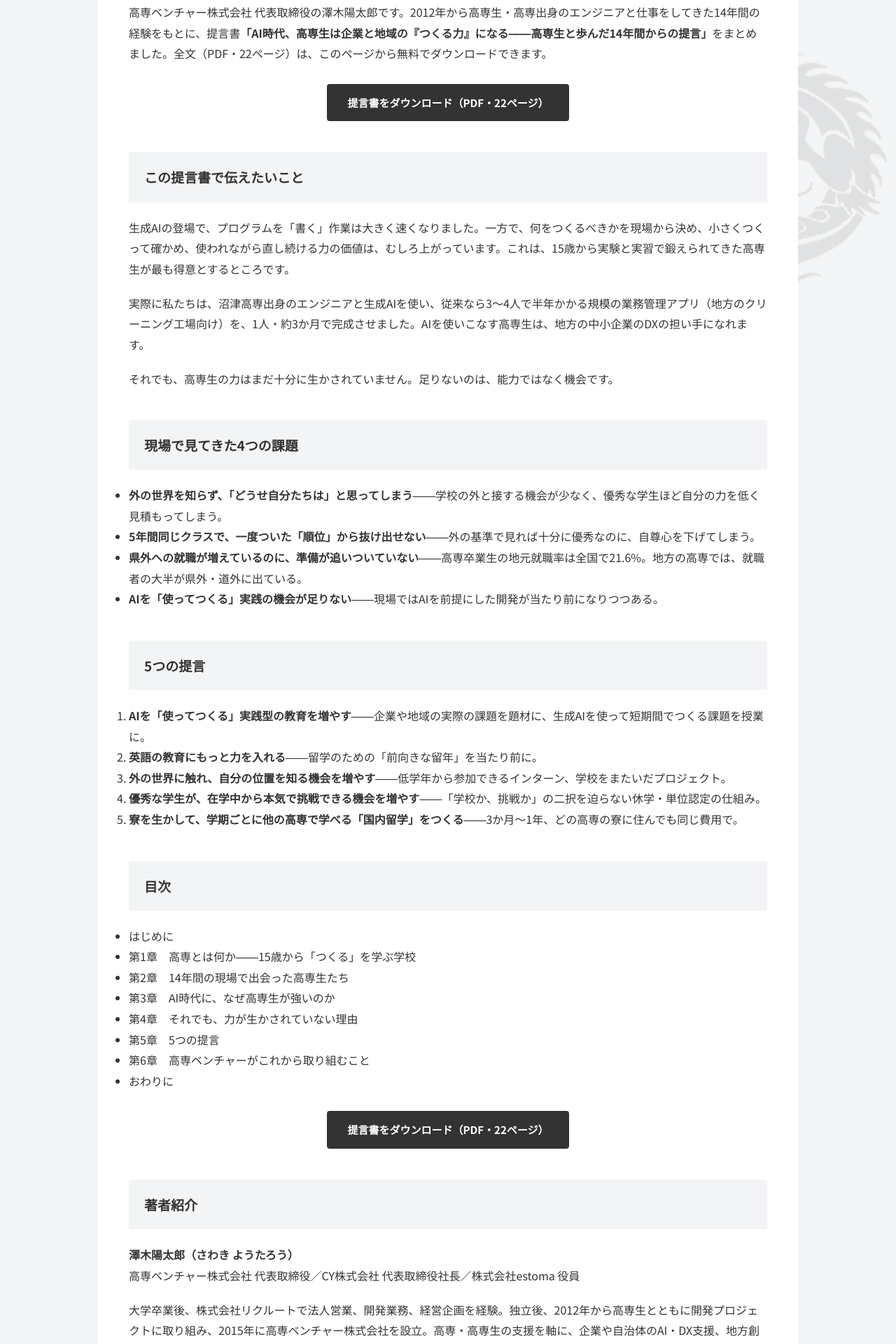
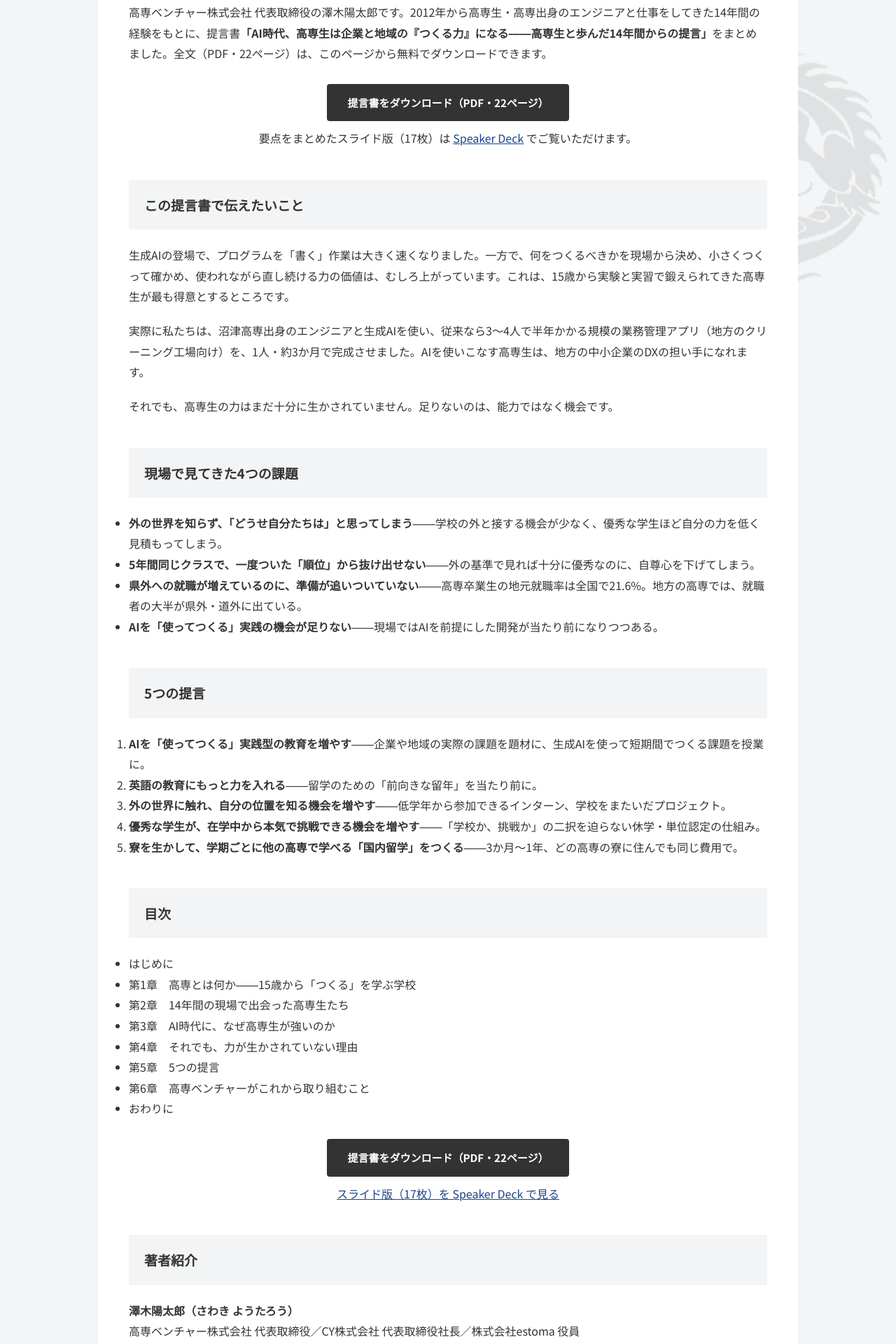
Before and after one commit to yotarosawaki/kosen-venture-site, a plain HTML site: page teigen/2026/index.html in a window 1280 px wide. Shown: the part 320-2240 px from the top of the page at 70% size. Drawn offline with Linux system fonts and the light colour scheme.

Commit message:
提言書ページにスライド版（Speaker Deck）へのリンクを追加
Co-Authored-By: Claude Opus 5.5 <noreply@anthropic.com>

```diff
--- a/teigen/2026/index.html
+++ b/teigen/2026/index.html
@@ -61,7 +61,8 @@
   <div class="article-body">
 <p>高専ベンチャー株式会社 代表取締役の澤木陽太郎です。2012年から高専生・高専出身のエンジニアと仕事をしてきた14年間の経験をもとに、提言書<strong>「AI時代、高専生は企業と地域の『つくる力』になる――高専生と歩んだ14年間からの提言」</strong>をまとめました。全文（PDF・22ページ）は、このページから無料でダウンロードできます。</p>
 
-<p class="center" style="margin:28px 0"><a class="btn" href="kosen-teigen-2026_sawaki-yotaro.pdf" download>提言書をダウンロード（PDF・22ページ）</a></p>
+<p class="center" style="margin:28px 0 10px"><a class="btn" href="kosen-teigen-2026_sawaki-yotaro.pdf" download>提言書をダウンロード（PDF・22ページ）</a></p>
+<p class="center" style="margin:0 0 28px">要点をまとめたスライド版（17枚）は <a href="https://speakerdeck.com/yotarosawaki/kosen-teigen-2026-slides-sawaki-yotaro">Speaker Deck</a> でご覧いただけます。</p>
 
 <h2>この提言書で伝えたいこと</h2>
 <p>生成AIの登場で、プログラムを「書く」作業は大きく速くなりました。一方で、何をつくるべきかを現場から決め、小さくつくって確かめ、使われながら直し続ける力の価値は、むしろ上がっています。これは、15歳から実験と実習で鍛えられてきた高専生が最も得意とするところです。</p>
@@ -97,7 +98,8 @@
 <li>おわりに</li>
 </ul>
 
-<p class="center" style="margin:28px 0"><a class="btn" href="kosen-teigen-2026_sawaki-yotaro.pdf" download>提言書をダウンロード（PDF・22ページ）</a></p>
+<p class="center" style="margin:28px 0 10px"><a class="btn" href="kosen-teigen-2026_sawaki-yotaro.pdf" download>提言書をダウンロード（PDF・22ページ）</a></p>
+<p class="center" style="margin:0 0 28px"><a href="https://speakerdeck.com/yotarosawaki/kosen-teigen-2026-slides-sawaki-yotaro">スライド版（17枚）を Speaker Deck で見る</a></p>
 
 <h2>著者紹介</h2>
 <p><strong>澤木陽太郎（さわき ようたろう）</strong><br>
```
